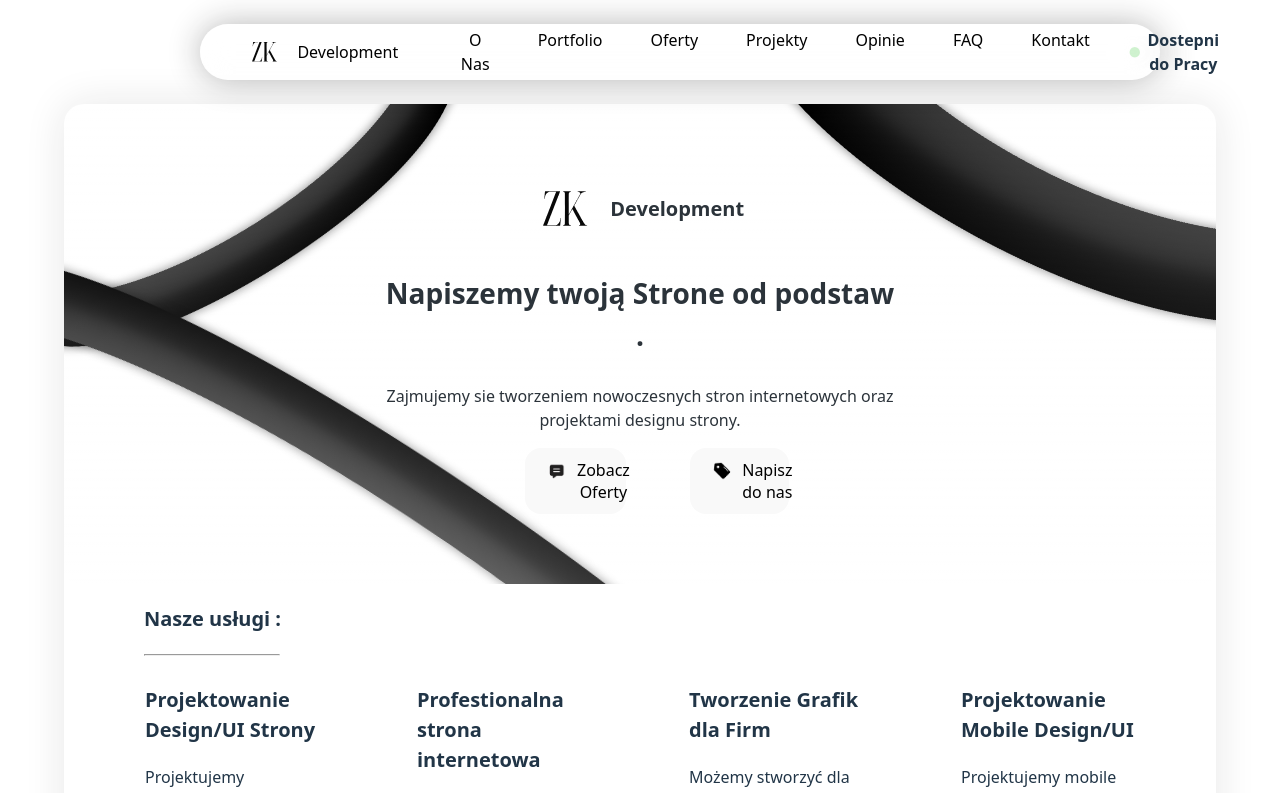
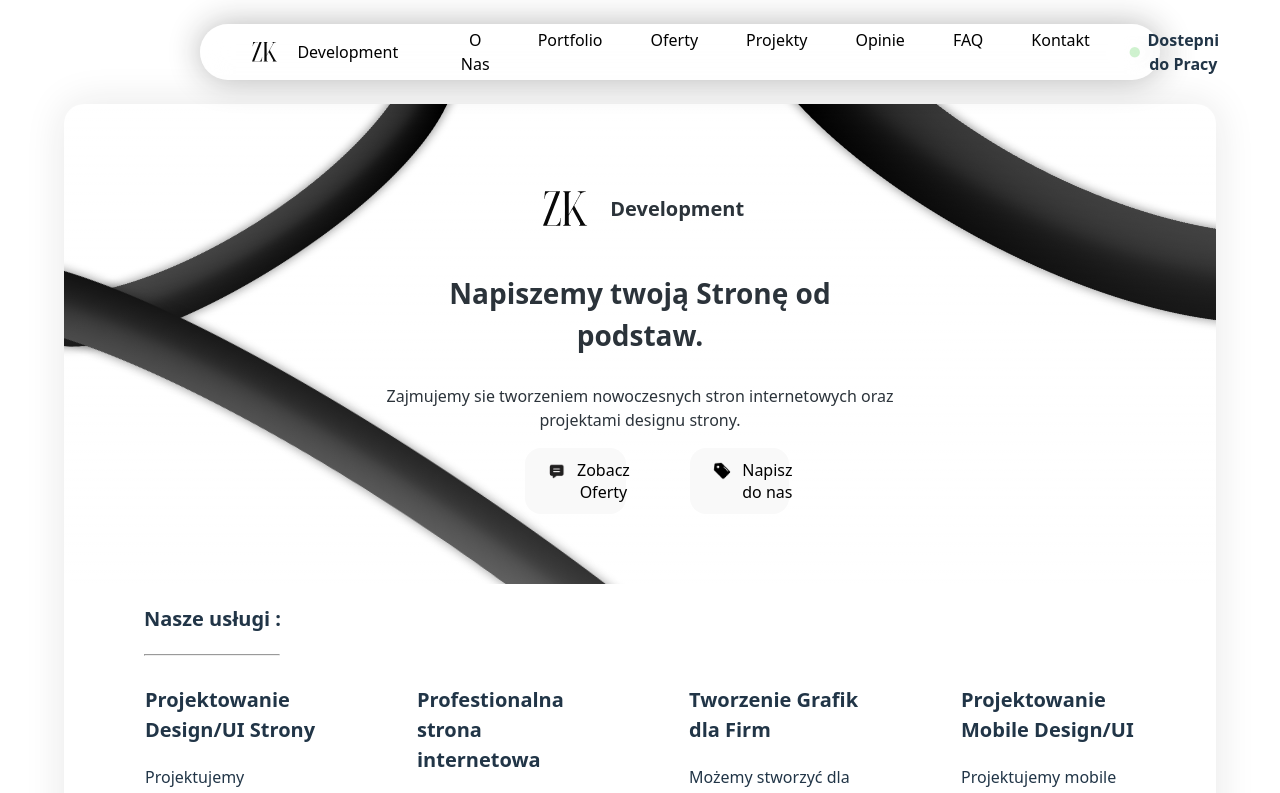
Before and after one commit to ZK-Developement/ZK-Dev-Web, a React (Vite) app: page / in a window 1280 px wide. Shown: the top 793 px of the page. Built offline with nearby package versions, Linux system fonts and the light colour scheme.

Commit message:
Update main.jsx

```diff
--- a/src/components/main.jsx
+++ b/src/components/main.jsx
@@ -92,7 +92,7 @@ function MainS() {
                                         <img src={icon} alt="icon" />
                                         <p className="pnag">Development</p>
                                 </div>
-                            <p className="nag fade-in" style={{ transitionDelay: "0s" }}>Napiszemy twoją Strone od podstaw .</p>
+                            <p className="nag fade-in" style={{ transitionDelay: "0s" }}>Napiszemy twoją Stronę od podstaw.</p>
                             <p className="text fade-in" style={{ transitionDelay: "0.2s" }}>Zajmujemy sie tworzeniem nowoczesnych stron internetowych oraz projektami designu strony.</p>
                             <div className="flexb fade-in" style={{ transitionDelay: "0.4s" }}>
                                 <a href="#oferty"><button className="btn">
```
